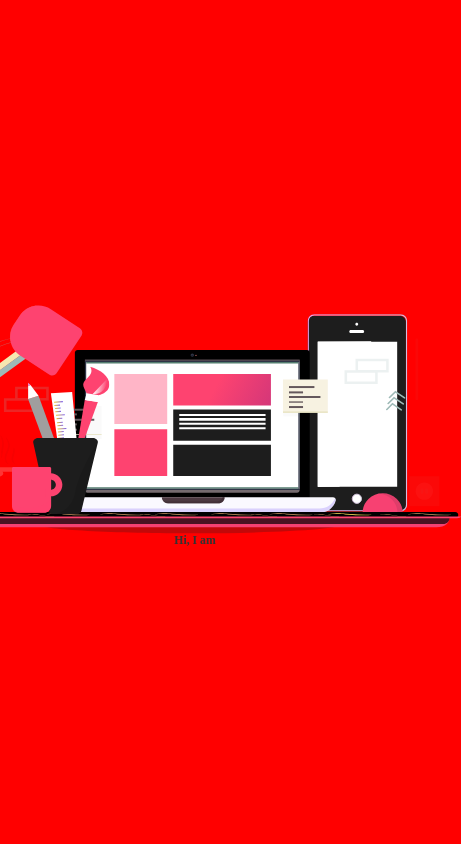
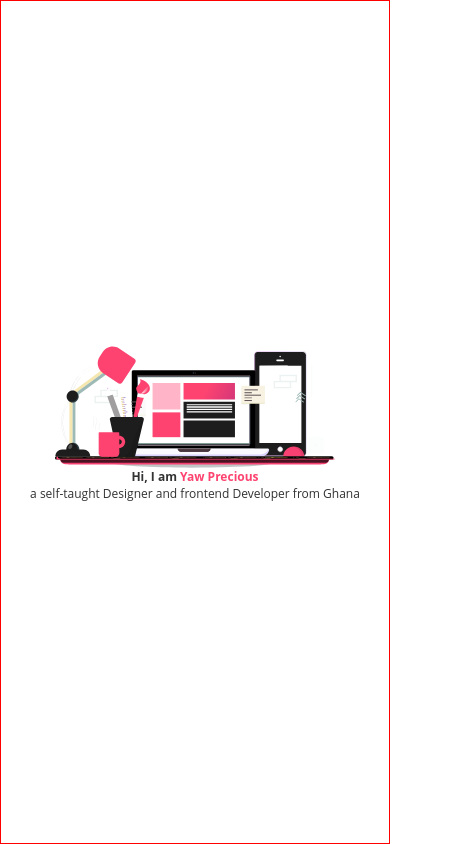
Before and after one commit to Tetteh-Yaw-Precious/personal_website, a React (Create React App) app: page / in a window 390 px wide. Shown: the whole page, 461 px wide, since content can reach past the window. Built offline with nearby package versions, Linux system fonts and the light colour scheme.

Commit message:
added typography responsiveness

```diff
--- a/src/components/Globalstyles.js
+++ b/src/components/Globalstyles.js
@@ -5,20 +5,34 @@ import { device } from "../helpers/Mixins";
 const Globalstyles = createGlobalStyle`
 :root{
     --primaryfont:'Open Sans', sans-serif;
-    --color: #4400ff;
+    --accent-color: #FE4370;
     --primary-font:'Open Sans', sans-serif;
 }
 * {
   margin: 0;
   padding: 0;
-  box-sizing: border-box;
+  box-sizing: inherit;
   color: #333;
   font-family:var(---primary-font);
-  //defines what 1 rem is
-  font-size: 95%;
-  @media ${device.desktop} {
-    background-color: red;
+}
+html{
+  font-size: 62.5%;
+  @media ${device.tab_land}{
+    font-size: 56.25%;
   }
+@media ${device.tab_port}{
+  font-size: 50%;
+}
+@media ${device.big_desktop}{
+  font-size: 75%;
+}
+}
+body{
+  box-sizing: border-box;
+  font-family: 'Open sans',sans-serif;
+}
+p{
+  font-size: 1.5rem;
 }
 `;
 
--- a/src/components/Landingpage.js
+++ b/src/components/Landingpage.js
@@ -6,7 +6,10 @@ const Landingpage = () => {
   return (
     <StyledLandingpage>
       <img src={mainimage} alt="bannerimage" />
-      <h2>Hi, I am </h2>
+      <h2>
+        Hi, I am <span>Yaw Precious</span>
+      </h2>
+      <p>a self-taught Designer and frontend Developer from Ghana</p>
     </StyledLandingpage>
   );
 };
@@ -20,5 +23,10 @@ const StyledLandingpage = styled.div`
   img {
     max-width: 35rem;
   }
+  h2 {
+    span {
+      color: var(--accent-color);
+    }
+  }
 `;
 export default Landingpage;
--- a/src/helpers/Mixins.js
+++ b/src/helpers/Mixins.js
@@ -1,19 +1,12 @@
 const size = {
-  mobileS: "20rem",
-  mobileM: "23rem",
-  mobileL: "26.5625rem",
-  tablet: "48rem",
-  laptop: "64rem",
-  laptopL: "90rem",
-  desktop: "160rem",
+  phone: "37.5em", // 600px mobile
+  tab_port: "56.25em", // 900px tablet portrait
+  tab_land: "75em", //1200px tablet landscape
+  big_desktop: "112.5em", //1800px big desktop
 };
 export const device = {
-  mobileS: `(max-width: ${size.mobileS})`,
-  mobileM: `(max-width: ${size.mobileM})`,
-  mobileL: `(max-width: ${size.mobileL})`,
-  tablet: `(max-width: ${size.tablet})`,
-  laptop: `(max-width: ${size.laptop})`,
-  laptopL: `(max-width: ${size.laptopL})`,
-  desktop: `(max-width: ${size.desktop})`,
-  desktopL: `(min-width: ${size.desktop})`,
+  phone: `(max-width: ${size.phone})`,
+  tab_port: `(max-width: ${size.tab_port})`,
+  tab_land: `(max-width: ${size.tab_land})`,
+  big_desktop: `(min-width: ${size.big_desktop})`,
 };
```
